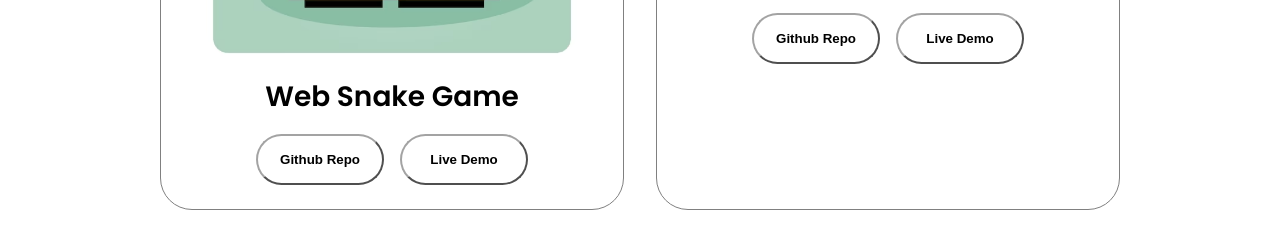
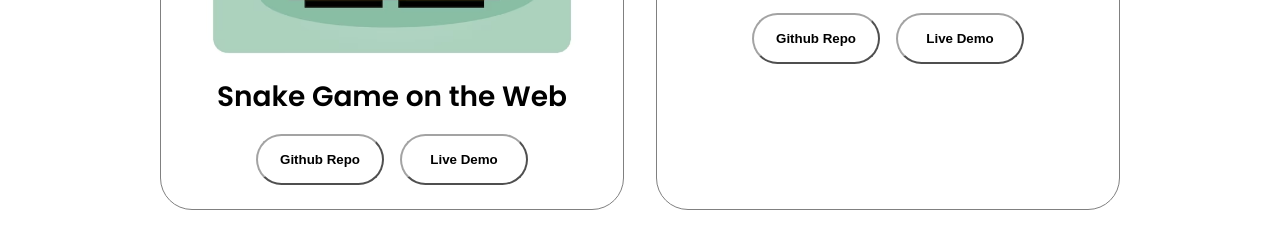
Before and after one commit to JorgeXV/portfolio-webite, a plain HTML site: page index.html in a window 1280 px wide. Shown: the part 2931-3170 px from the top of the page. Drawn offline with Linux system fonts and the light colour scheme; a script that the page names is missing.

Commit message:
fixed typos

```diff
--- a/index.html
+++ b/index.html
@@ -232,7 +232,7 @@
             <div class="article-container">
                 <img src="./green-snake-8-bit-pixel-art-animal-game-asset-cross-stitch-pattern-vector-illustration_614713-1641.avif" alt="Project 1" class="project-img">
             </div>
-            <h2 class="experience-sub-title project-title">Web Snake Game</h2>
+            <h2 class="experience-sub-title project-title">Snake Game on the Web</h2>
             <div class="btn-container">
                 <button class=" btn btn-color-2 project-btn"
                 onclick="location.href='https://github.com/JorgeXV/SnakeGameWeb.git'">
```
